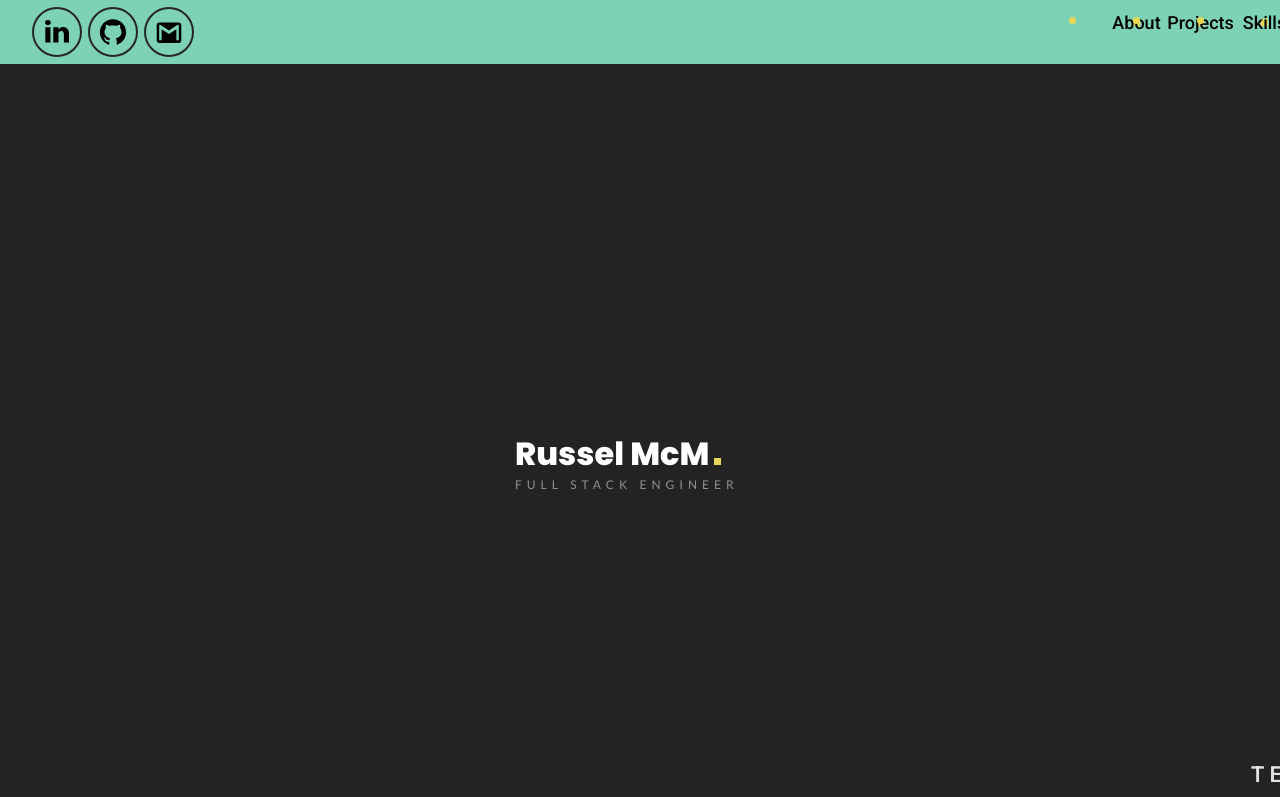
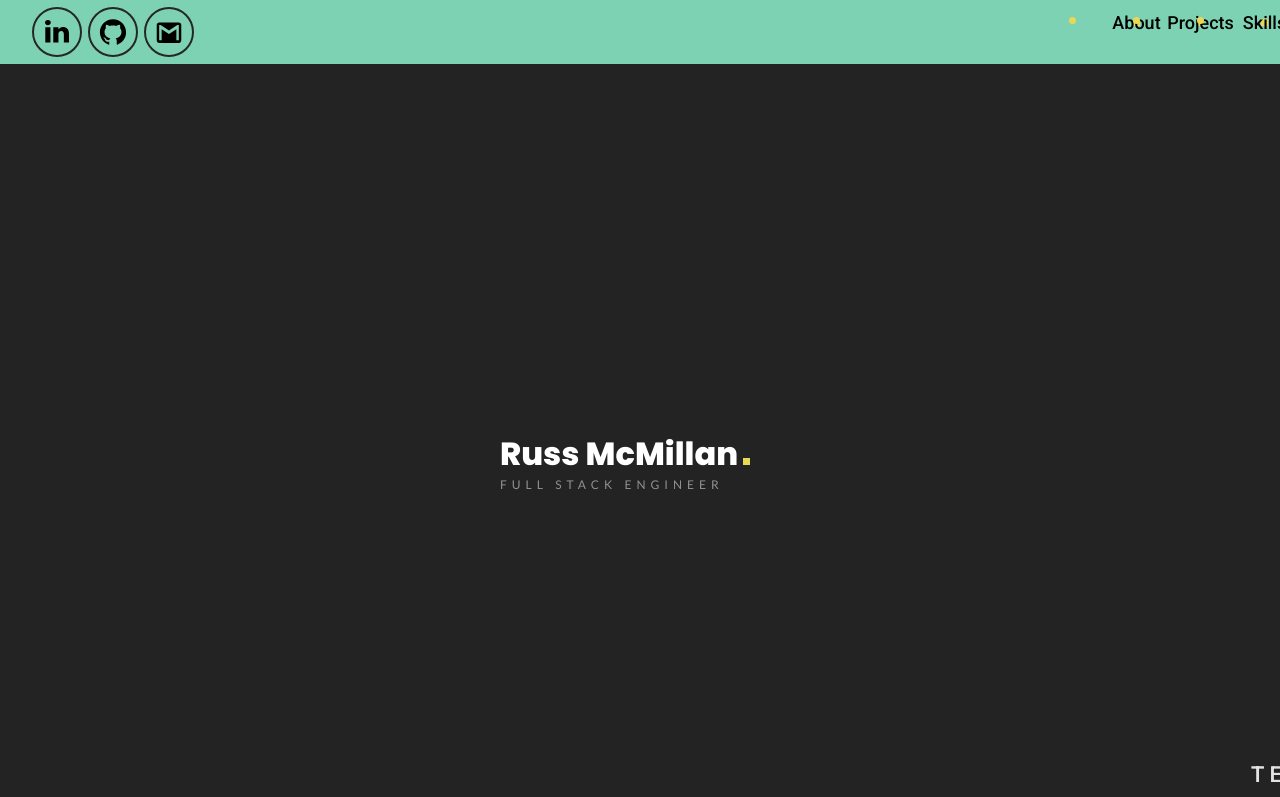
Before and after one commit to rfmcmillan/portfolio, a React app: page / in a window 1280 px wide. Shown: the top 797 px of the page. Built offline with nearby package versions, Linux system fonts and the light colour scheme.

Commit message:
name is better

```diff
--- a/client/components/Banner.js
+++ b/client/components/Banner.js
@@ -33,8 +33,8 @@ const Banner = () => {
       <div className="box">
         <div className="title">
           <span className="block-1"></span>
-          <h1>
-            Russel McM<span></span>
+          <h1 id="full-name">
+            Russ McMillan<span></span>
           </h1>
         </div>
 
--- a/public/index.html
+++ b/public/index.html
@@ -3,7 +3,7 @@
   <head>
     <meta charset='utf-8'>
     <meta name='viewport' content='width=device-width initial-scale=1.0'>
-    <title>Russel McMillan</title>
+    <title>Russ McMillan</title>
     <link rel="icon" type="image/x-icon" href="./assets/favicon.ico" />
     <link rel="preconnect" href="https://fonts.googleapis.com">
     <link rel="preconnect" href="https://fonts.gstatic.com" crossorigin>
--- a/public/style.css
+++ b/public/style.css
@@ -42,7 +42,7 @@ html {
 }
 
 .box {
-  width: 250px;
+  width: 280px;
   height: 250px;
   position: relative;
   display: flex;
```
